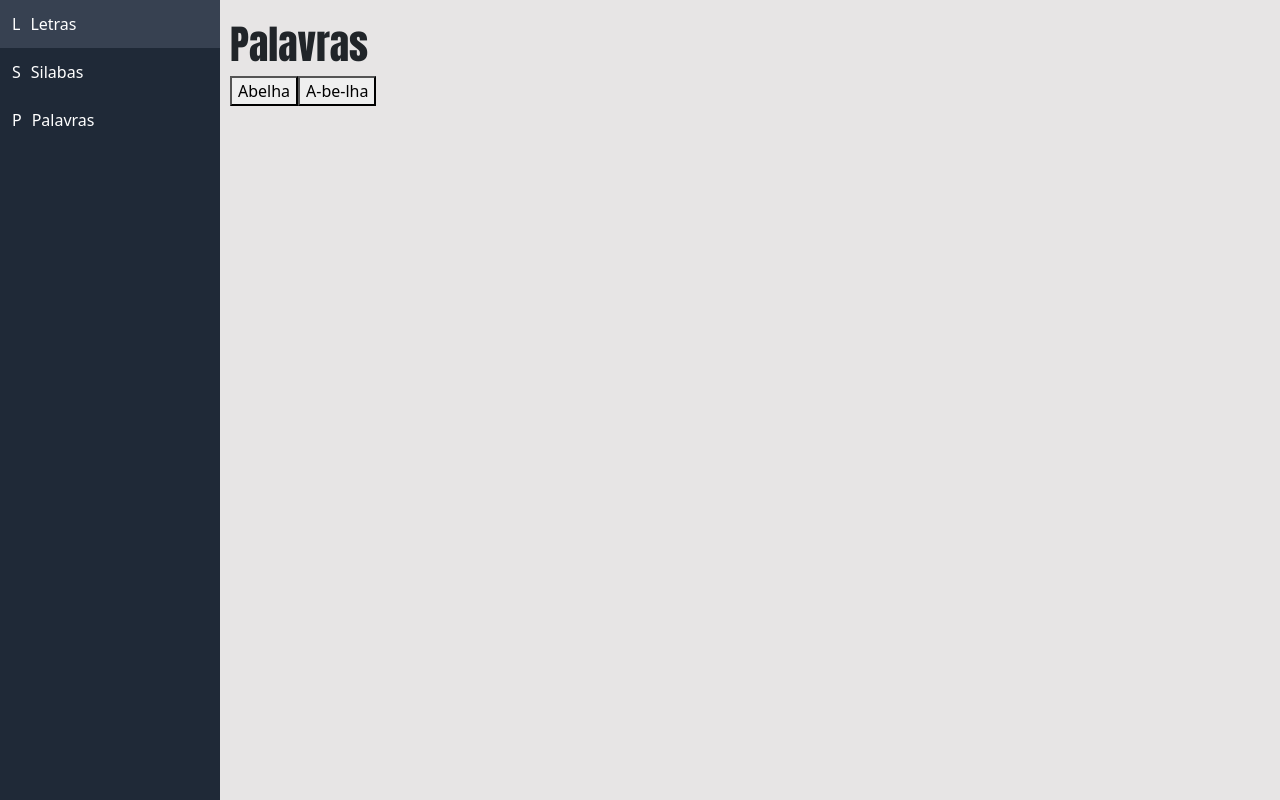
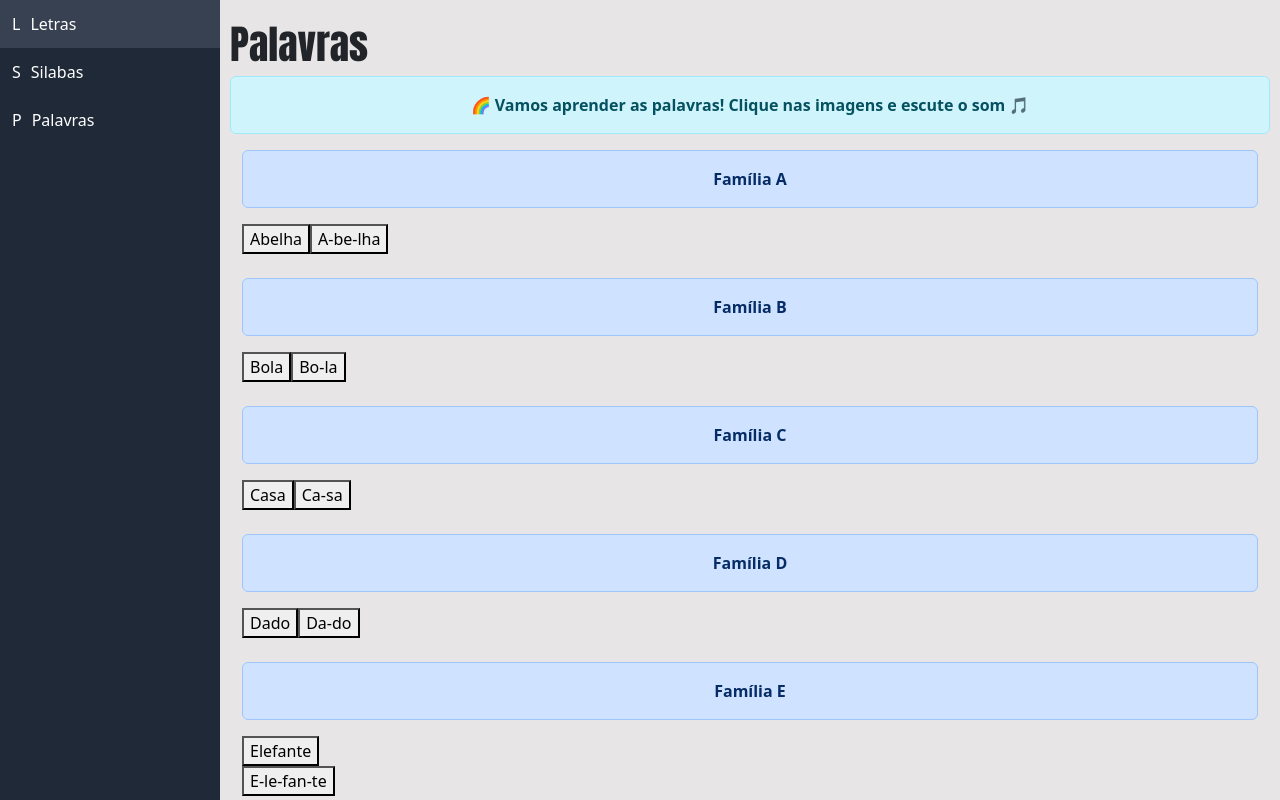
Before and after one commit to JhonnesPossiRibeiro/ProjetoAprender, a React (Vite) app: page /Palavras in a window 1280 px wide. Built offline with nearby package versions, Linux system fonts and the light colour scheme.

Commit message:
palavras

```diff
--- a/src/pages/Palavras.tsx
+++ b/src/pages/Palavras.tsx
@@ -1,13 +1,90 @@
 import Header from "../components/header/Index";
-import {falar} from "../utils/Falar";
+import { falar } from "../utils/Falar";
 import { falarSilabas } from "../utils/FalarSilabas";
 
-export function PagePalavras (){
+export function PagePalavras() {
+
+  const palavras = [
+    { familia: "A", palavra: "Abelha", silabas: ["A","be","lha"] },
+    { familia: "B", palavra: "Bola", silabas: ["Bo","la"] },
+    { familia: "C", palavra: "Casa", silabas: ["Ca","sa"] },
+    { familia: "D", palavra: "Dado", silabas: ["Da","do"] },
+    { familia: "E", palavra: "Elefante", silabas: ["E","le","fan","te"] },
+    { familia: "F", palavra: "Foca", silabas: ["Fo","ca"] },
+    { familia: "G", palavra: "Gato", silabas: ["Ga","to"] },
+    { familia: "H", palavra: "Hipopótamo", silabas: ["Hi","po","pó","ta","mo"] },
+    { familia: "I", palavra: "Igreja", silabas: ["I","gre","ja"] },
+    { familia: "J", palavra: "Jacaré", silabas: ["Ja","ca","ré"] },
+    { familia: "K", palavra: "Kiwi", silabas: ["Ki","wi"] },
+    { familia: "L", palavra: "Leão", silabas: ["Le","ão"] },
+    { familia: "M", palavra: "Macaco", silabas: ["Ma","ca","co"] },
+    { familia: "N", palavra: "Navio", silabas: ["Na","vi","o"] },
+    { familia: "O", palavra: "Ovelha", silabas: ["O","ve","lha"] },
+    { familia: "P", palavra: "Pato", silabas: ["Pa","to"] },
+    { familia: "Q", palavra: "Queijo", silabas: ["Quei","jo"] },
+    { familia: "R", palavra: "Rato", silabas: ["Ra","to"] },
+    { familia: "S", palavra: "Sapo", silabas: ["Sa","po"] },
+    { familia: "T", palavra: "Tigre", silabas: ["Ti","gre"] },
+    { familia: "U", palavra: "Uva", silabas: ["U","va"] },
+    { familia: "V", palavra: "Vaca", silabas: ["Va","ca"] },
+    { familia: "W", palavra: "Wafer", silabas: ["Wa","fer"] },
+    { familia: "X", palavra: "Xícara", silabas: ["Xí","ca","ra"] },
+    { familia: "Y", palavra: "Yak", silabas: ["Yak"] },
+    { familia: "Z", palavra: "Zebra", silabas: ["Ze","bra"] },
+  ];
+
+  // Agrupar por família
+  const agrupado = palavras.reduce((acc, item) => {
+    if (!acc[item.familia]) {
+      acc[item.familia] = [];
+    }
+    acc[item.familia].push(item);
+    return acc;
+  }, {});
+
+  const familias = palavras.reduce((acc, item) => {
+    if (!acc[item.familia]) {
+      acc[item.familia] = [];
+    }
+    acc[item.familia].push(item);
+    return acc;
+  }, {});
+
   return (
     <>
-    <Header>Palavras</Header>
-    <button onClick={() => falar("Abelha")}>Abelha</button>
-    <button onClick={() => falarSilabas(["A","bê","lha"])}>A-be-lha</button>
+      <Header>Palavras</Header>
+
+      <div className="alert alert-info text-center fw-semibold">
+        🌈 Vamos aprender as palavras! Clique nas imagens e escute o som 🎵
+      </div>
+      <div className="container">
+        {Object.keys(familias).map((familia) => (
+          <div key={familia} className="mb-4">
+
+            {/* 🔹 ALERTA DA FAMÍLIA */}
+            <div className="alert alert-primary text-center fw-bold">
+              Família {familia}
+            </div>
+
+            {/* 🔹 SÍLABAS */}
+            <div className="row g-3">
+              {familias[familia].map((item) => (
+                <div key={item.familia} className="col-sm-6 col-md-4 col-lg-2">
+                  <button onClick={() => falar(item.palavra)}>
+                {item.palavra}
+              </button>
+
+              <button onClick={() => falarSilabas(item.silabas)}>
+                {item.silabas.join("-")}
+              </button>
+                </div>
+              ))}
+            </div>
+
+          </div>
+        ))}
+      </div>
+
     </>
-  )
+  );
 }
```
Also changed, not shown: src/pages/Silabas.tsx (+15 -15 lines).
